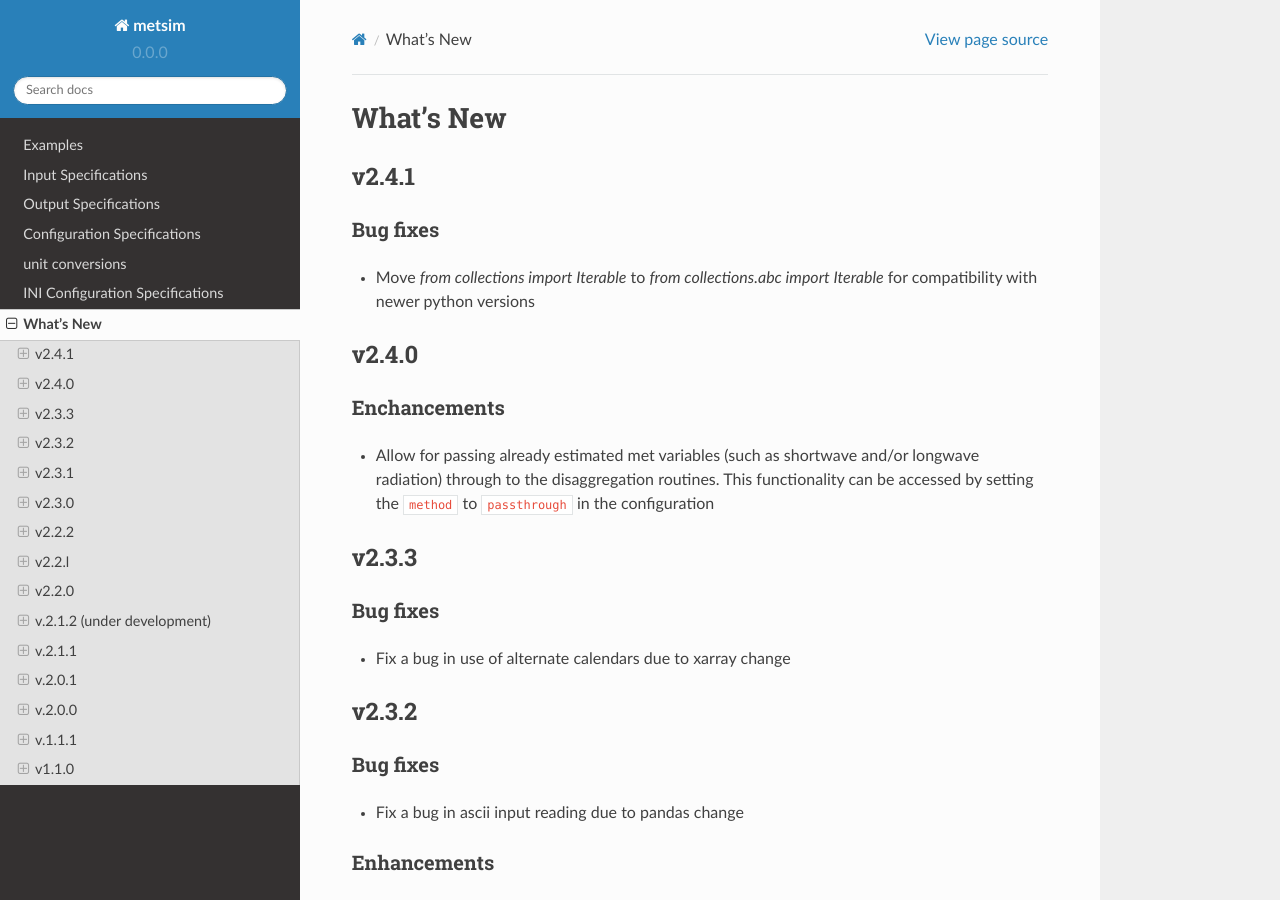
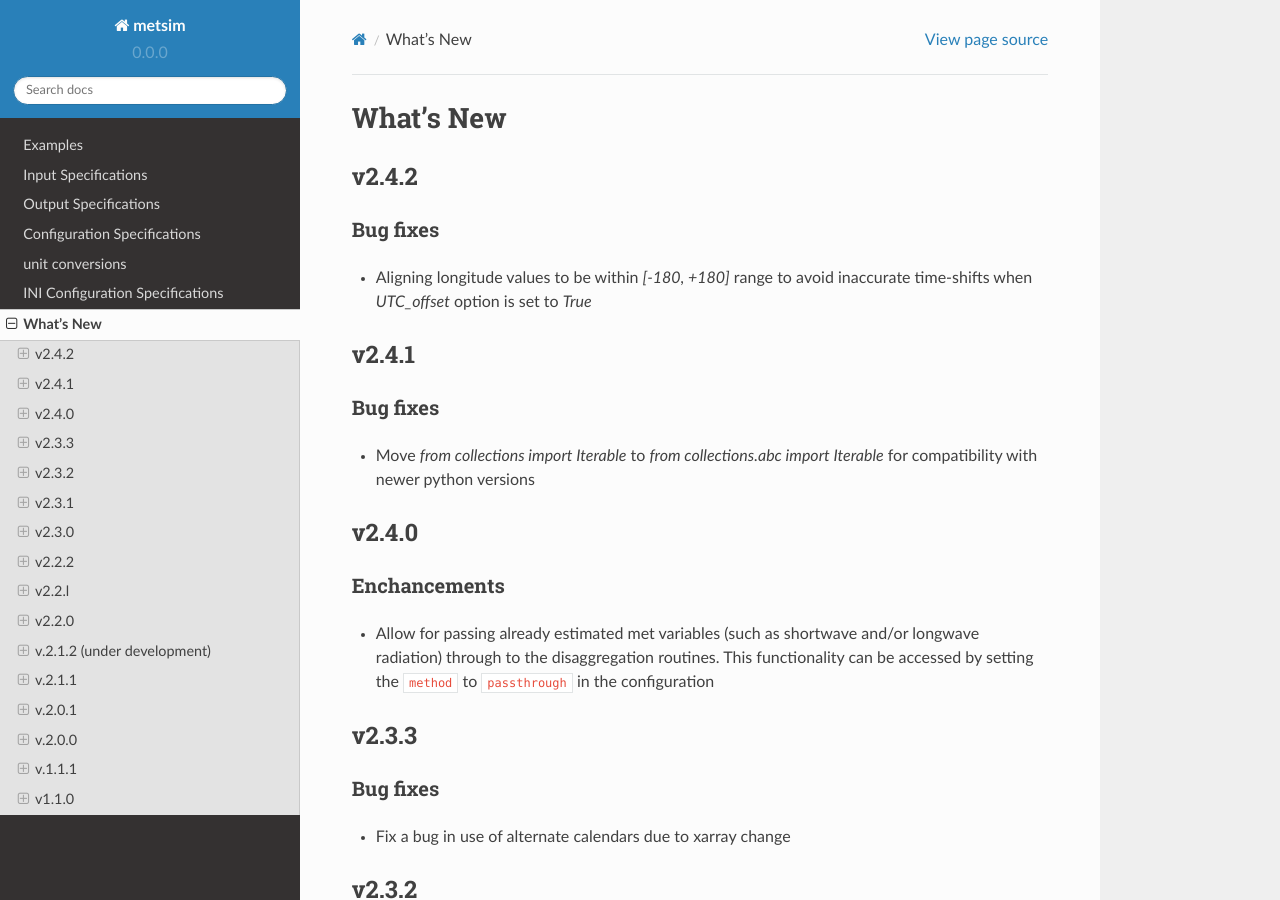
Before and after one commit to UW-Hydro/MetSim, a Sphinx documentation site: the page built from docs/whats-new.rst, in a window 1280 px wide and 900 px high. Built offline with Sphinx 7.4.7 and the Read the Docs theme 2.0.0, drawn with Linux system fonts in a browser that asks for light colours; pages that are not in the unit, such as notebooks, are missing from menus.

Commit message:
Adding whatsnew entry for this patch

```diff
--- a/docs/whats-new.rst
+++ b/docs/whats-new.rst
@@ -2,6 +2,16 @@
 
 What's New
 ==========
+.. _whats-new.2.4.2:
+
+v2.4.2
+------
+Bug fixes
+~~~~~~~~~
+- Aligning longitude values to be within `[-180, +180]`
+  range to avoid inaccurate time-shifts when `UTC_offset`
+  option is set to `True`
+
 .. _whats-new.2.4.1:
 
 v2.4.1
```
